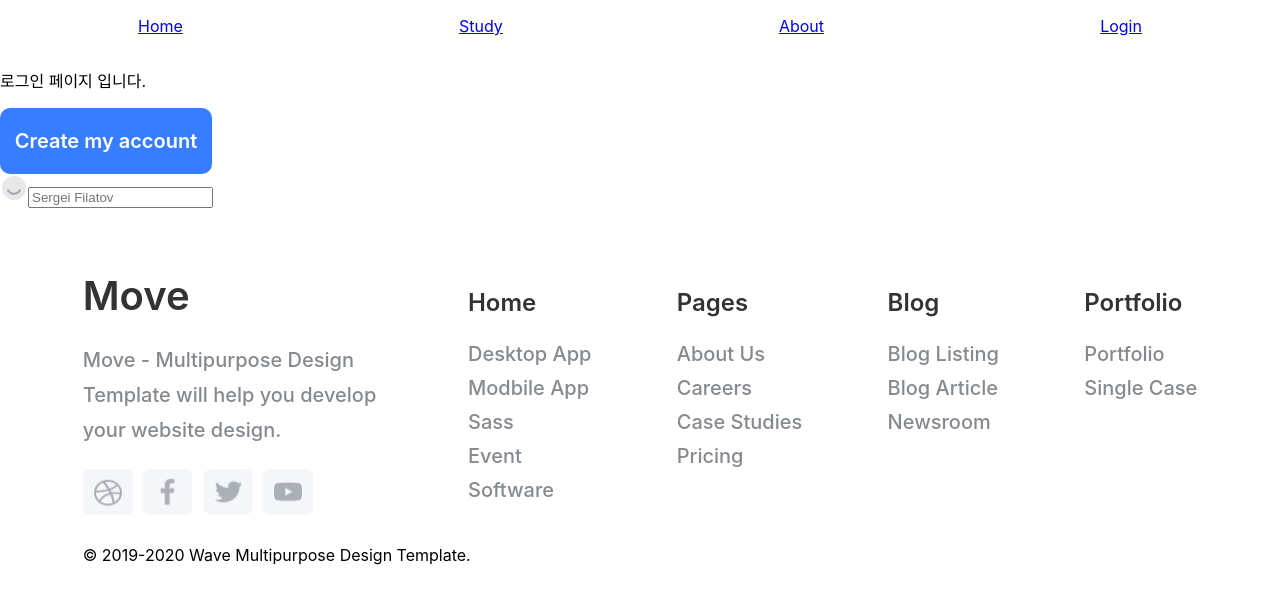
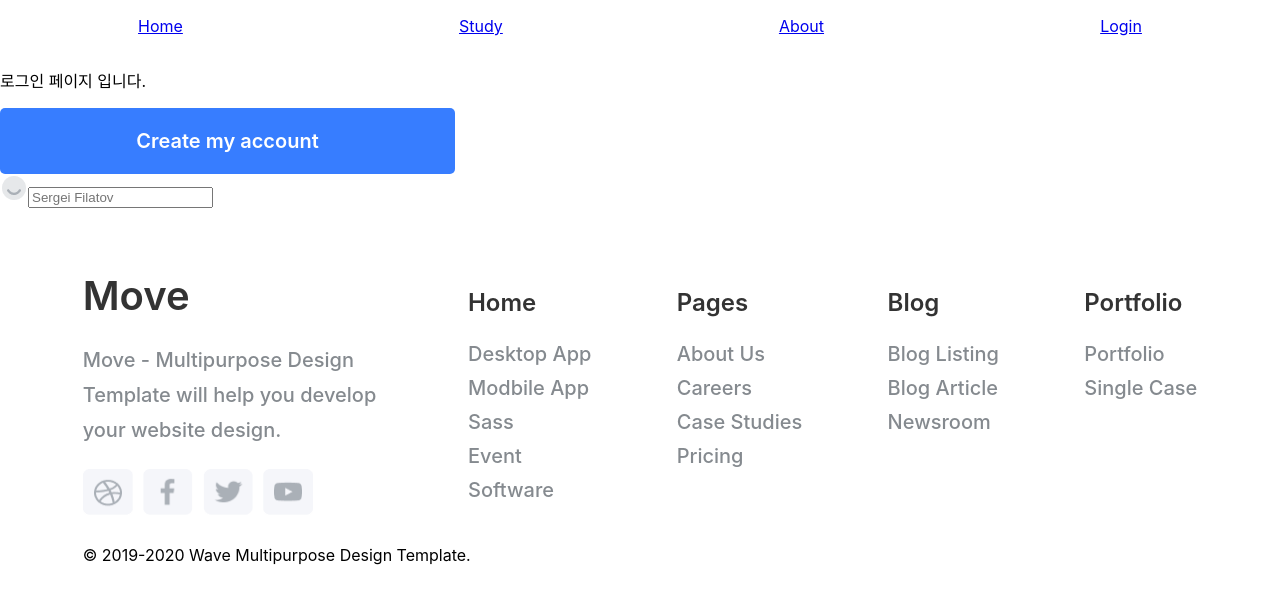
Before and after one commit to hin6150/FrontEnd-Study, a React (Create React App) app: page /login in a window 1280 px wide. Shown: the top 604 px of the page. Built offline with nearby package versions, Linux system fonts and the light colour scheme.

Commit message:
로그인버튼(#1)

```diff
--- a/src/login/components/Button.js
+++ b/src/login/components/Button.js
@@ -1,7 +1,8 @@
 import React from 'react';
+import './button.css';
 
 const Button = () => {
-  return <button className="button">Create my account</button>;
+  return <button className="account-button">Create my account</button>;
 };
 
 export default Button;
--- a/src/login/components/button.css
+++ b/src/login/components/button.css
@@ -1,9 +1,13 @@
-.button{
+.account-button{
     width: 455px;
     height: 66px;
-    flex-shrink: 0;
     background-color: #377DFF;
     border:none;
-    border-radius: 3px;
+    border-radius: 5px;
     color:#FFFFFF;
+    font-family: Inter;
+    font-size: 20px;
+    font-style: normal;
+    font-weight: 600;
+    line-height: 24px;
 }
```
